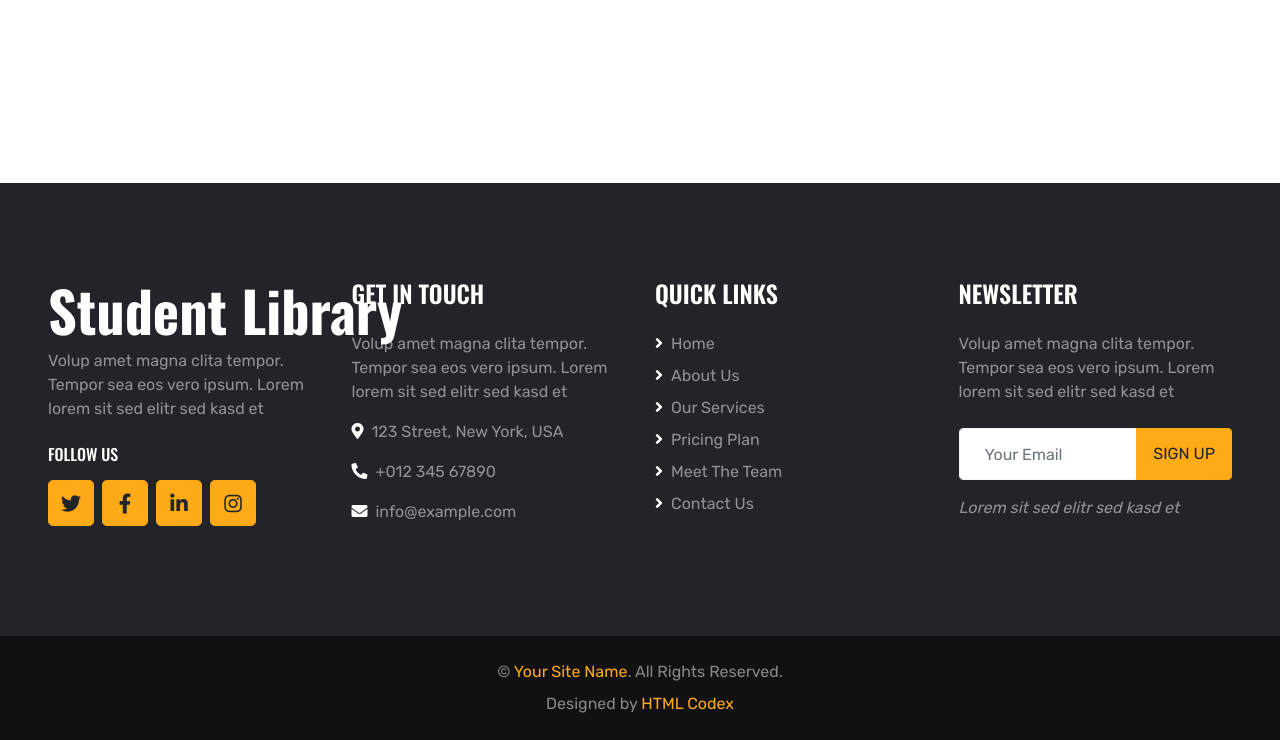
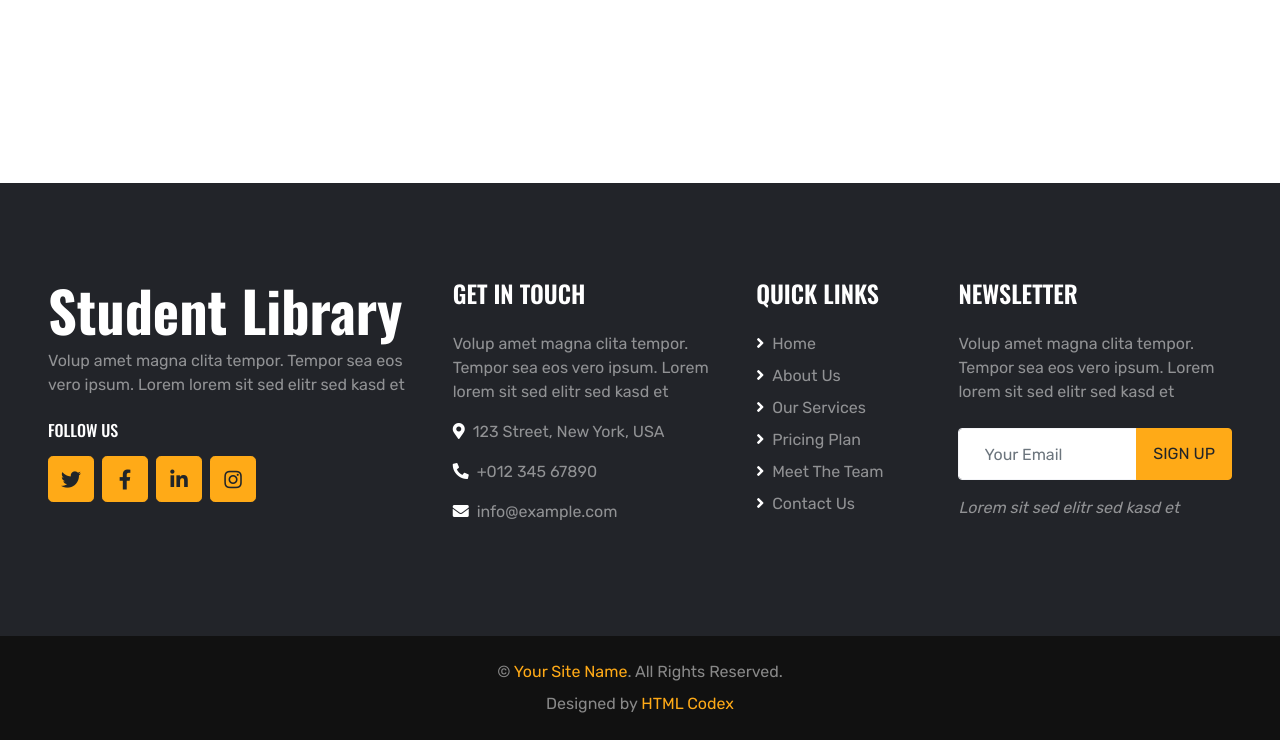
Before and after one commit to rahul-n18/Student-Library, a plain HTML site: page code/index.html in a window 1280 px wide. Shown: the part 6450-7190 px from the top of the page. Drawn offline with nearby package versions, Linux system fonts and the light colour scheme.

Commit message:
resolving student library overlapping

```diff
--- a/code/index.html
+++ b/code/index.html
@@ -457,7 +457,7 @@
     <!-- Footer Start -->
     <div class="container-fluid bg-dark text-white-50 py-5 px-sm-3 px-md-5" style="margin-top: 90px;">
         <div class="row pt-5">
-            <div class="col-lg-3 col-md-6 mb-5">
+            <div class="col-lg-4 col-md-6 mb-5">
                 <a href="index.html" class="navbar-brand">
                     <h1 class="m-0 mt-n2 text-white display-4">Student Library</h1>
                 </a>
@@ -477,7 +477,7 @@
                 <p><i class="fa fa-phone-alt text-white mr-2"></i>+012 345 67890</p>
                 <p><i class="fa fa-envelope text-white mr-2"></i>info@example.com</p>
             </div>
-            <div class="col-lg-3 col-md-6 mb-5">
+            <div class="col-lg-2 col-md-6 mb-5">
                 <h4 class="text-uppercase text-white mb-4">Quick Links</h4>
                 <div class="d-flex flex-column justify-content-start">
                     <a class="text-white-50 mb-2" href="#"><i class="fa fa-angle-right text-white mr-2"></i>Home</a>
```
